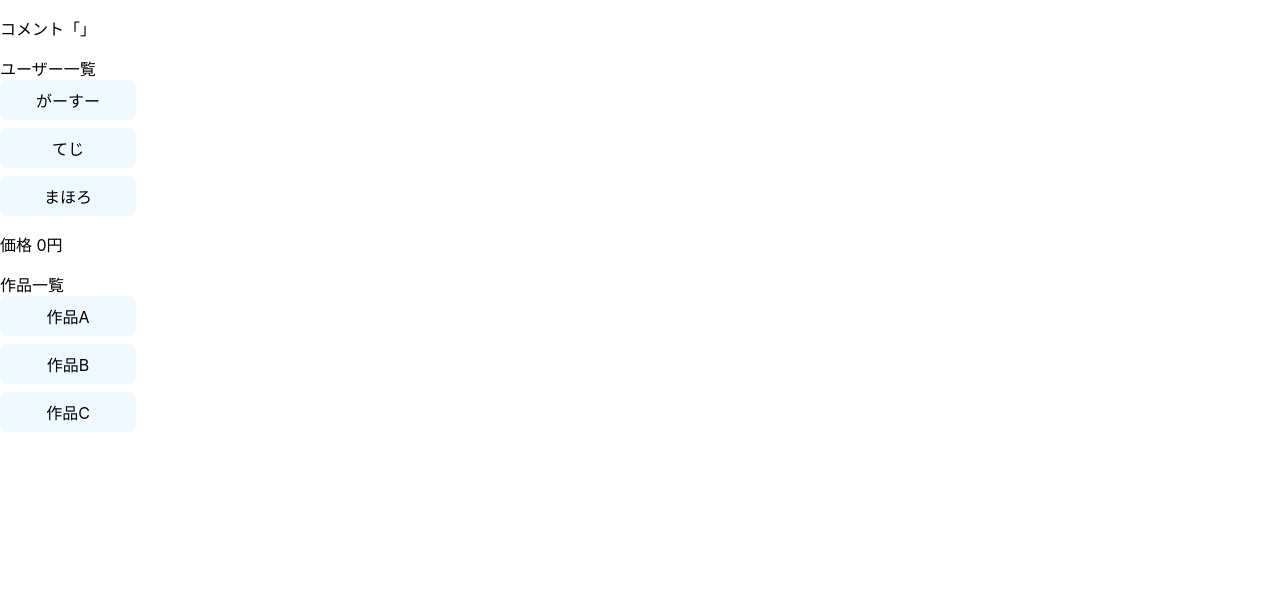
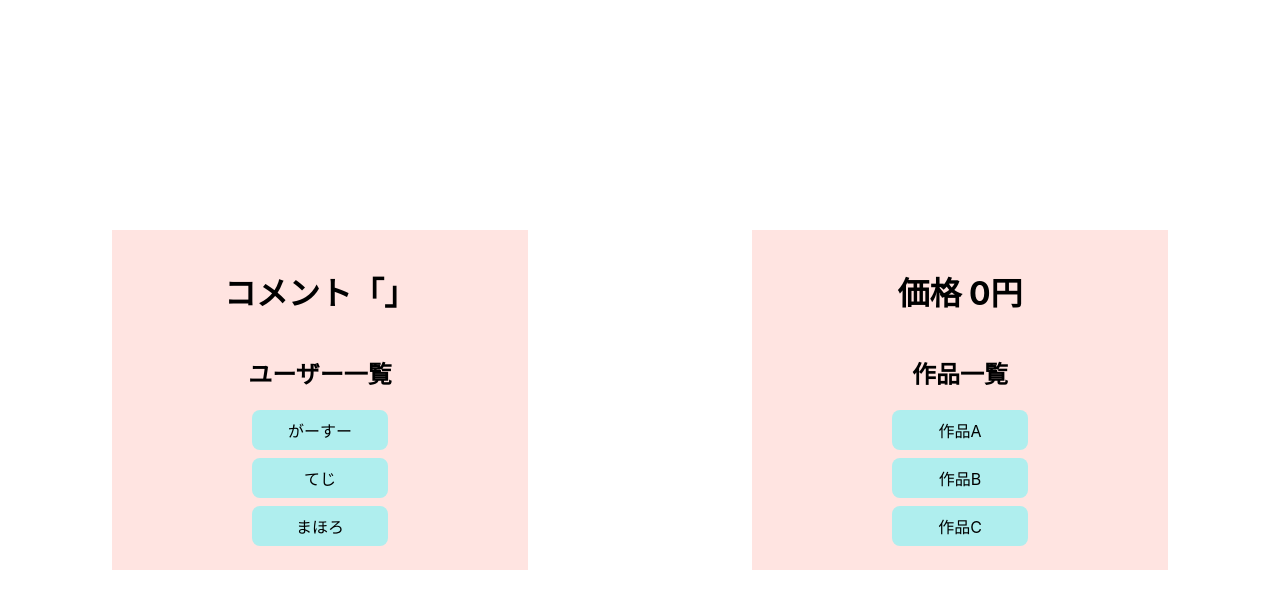
Before and after one commit to sgwr-0113/dropdown, a React (Create React App) app: page / in a window 1280 px wide. Shown: the top 608 px of the page. Built offline with nearby package versions, Linux system fonts and the light colour scheme.

Commit message:
add style

```diff
--- a/src/pages/Index.tsx
+++ b/src/pages/Index.tsx
@@ -2,6 +2,7 @@ import React, { useState, useCallback, useEffect } from 'react';
 import  { DropdownList } from 'components/DropdownList';
 import { ArtType, UserType } from 'types/user';
 import { Users, Arts } from 'mocks/data';
+import style from 'stylesheets/Index.module.scss';
 
 export const Index = () => {
   const users: UserType[] = Users;
@@ -22,13 +23,17 @@ export const Index = () => {
   }, []);
 
   return (
-    <div>
-      <p>コメント「{comment}」</p>
-      <span>ユーザー一覧</span>
-      <DropdownList<string> listItems={users} setListItem={handleSetUserName} />
-      <p>価格 {price}円</p>
-      <span>作品一覧</span>
-      <DropdownList<number> listItems={arts} setListItem={handleSetArtPrice} />
+    <div className={style["wrapper"]}>
+      <div className={style["card"]}>
+        <h1>コメント「{comment}」</h1>
+        <h2>ユーザー一覧</h2>
+        <DropdownList<string> listItems={users} setListItem={handleSetUserName} />
+      </div>
+      <div className={style["card"]}>
+        <h1>価格 {price}円</h1>
+        <h2>作品一覧</h2>
+        <DropdownList<number> listItems={arts} setListItem={handleSetArtPrice} />
+      </div>
     </div>
   );
 };
--- a/src/stylesheets/DropdownItem.module.scss
+++ b/src/stylesheets/DropdownItem.module.scss
@@ -1,9 +1,15 @@
 .dropdown-item {
   width: 120px;
   height: 24px;
-  background-color: aliceblue;
+  background-color: #afeeee;
   padding: 8px;
   margin-bottom: 8px;
   border-radius: 8px;
   text-align: center;
+  cursor: pointer;
+  transition-duration: 0.5s;
 }
+
+.dropdown-item:hover {
+  background-color: #e0ffff;
+}
--- /dev/null
+++ b/src/stylesheets/Index.module.scss
@@ -0,0 +1,17 @@
+.wrapper {
+  width: 100vw;
+  height: 100vh;
+  display: flex;
+  justify-content: space-around;
+  align-items: center;
+}
+
+.card {
+  height: auto;
+  width: 30%;
+  display: flex;
+  flex-direction: column;
+  align-items: center;
+  background-color: #ffe4e1;
+  padding: 16px;
+}
```
